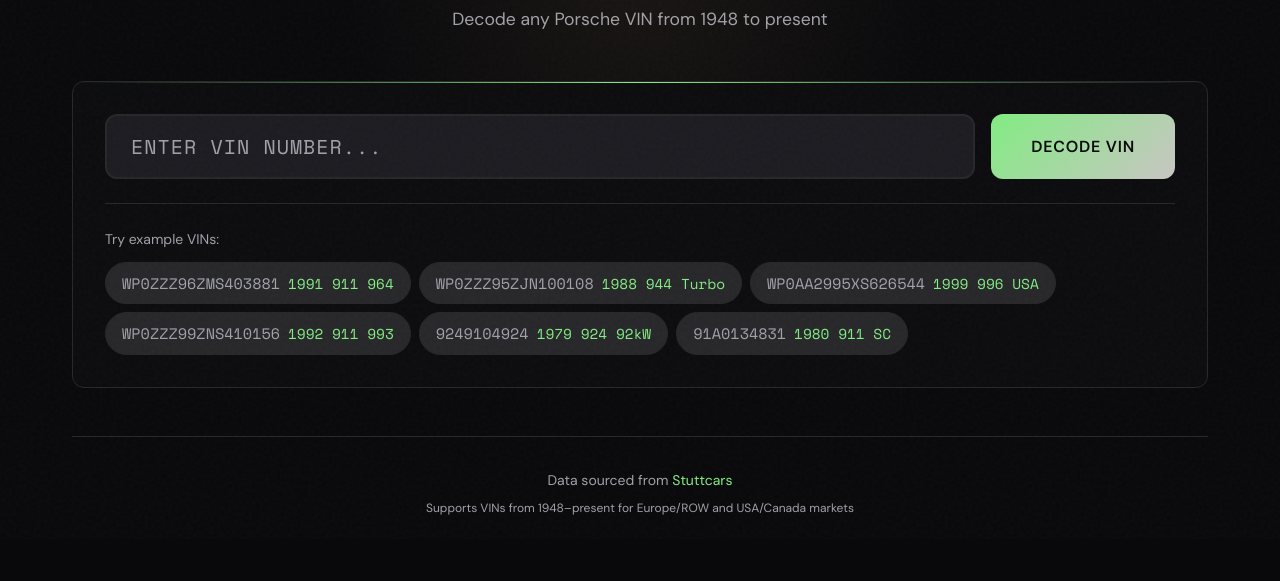
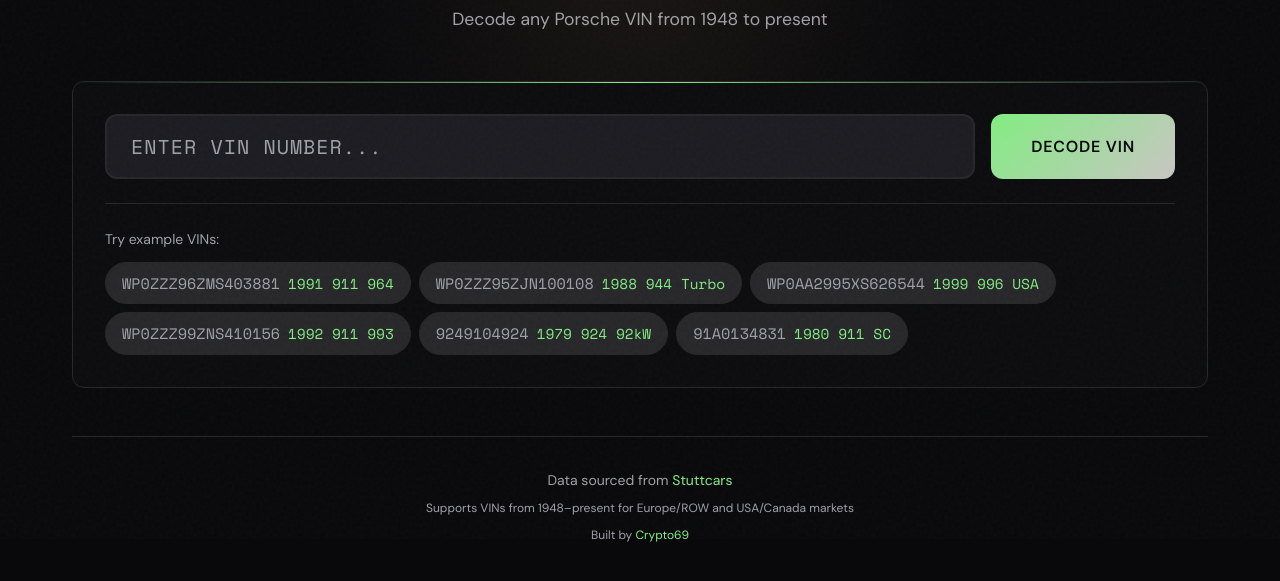
Before and after one commit to Crypto69/porsche-vin-decoder, a plain HTML site: page index.html in a window 1280 px wide. Shown: the part 261-842 px from the top of the page. Drawn offline with nearby package versions, Linux system fonts and the light colour scheme.

Commit message:
Add footer credit to builder in index.html

```diff
--- a/index.html
+++ b/index.html
@@ -739,6 +739,9 @@
         <p style="margin-top: 0.5rem; font-size: 0.75rem">
           Supports VINs from 1948–present for Europe/ROW and USA/Canada markets
         </p>
+        <p style="margin-top: 0.5rem; font-size: 0.75rem">
+          Built by <a href="https://github.com/Crypto69" target="_blank">Crypto69</a>
+        </p>
       </footer>
     </div>
 
```
